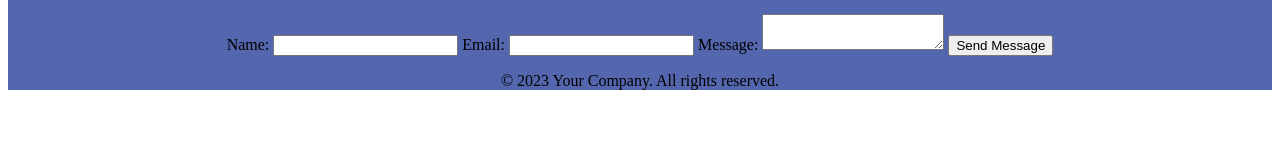
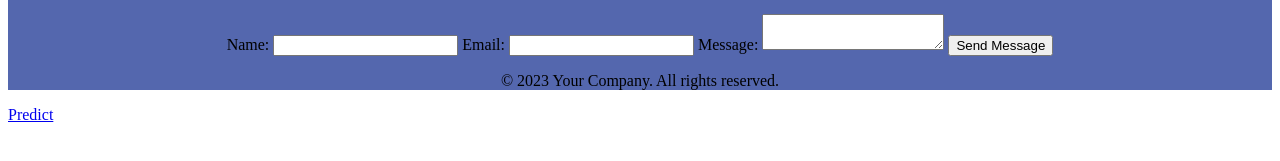
Before and after one commit to DaJoesh/CS4650-AWS-Project, a Django app: template backend/stockAI/templates/index.html in a window 1280 px wide. Shown: the part 577-738 px from the top of the page. Run offline with Django 4.2, Linux system fonts and the light colour scheme; tables that the repository leaves empty hold one stand-in row (values such as "Sample post"); the template is opened without the code that fills it: values that come from a table or form of the project are taken from there, most other values are stand-ins (such as "Sample title", 1, 10 or a date in 2020).

Commit message:
added predict

```diff
--- a/backend/stockAI/templates/index.html
+++ b/backend/stockAI/templates/index.html
@@ -95,6 +95,7 @@
   <h1>Welcome Guest</h1>
   <p><a href="{% url 'login' %}">Login</a></p>
 {% endif %}
+<a href="predict">Predict</a>
 
 </body>
 </html>
```
Also changed, not shown: 1 other file.
